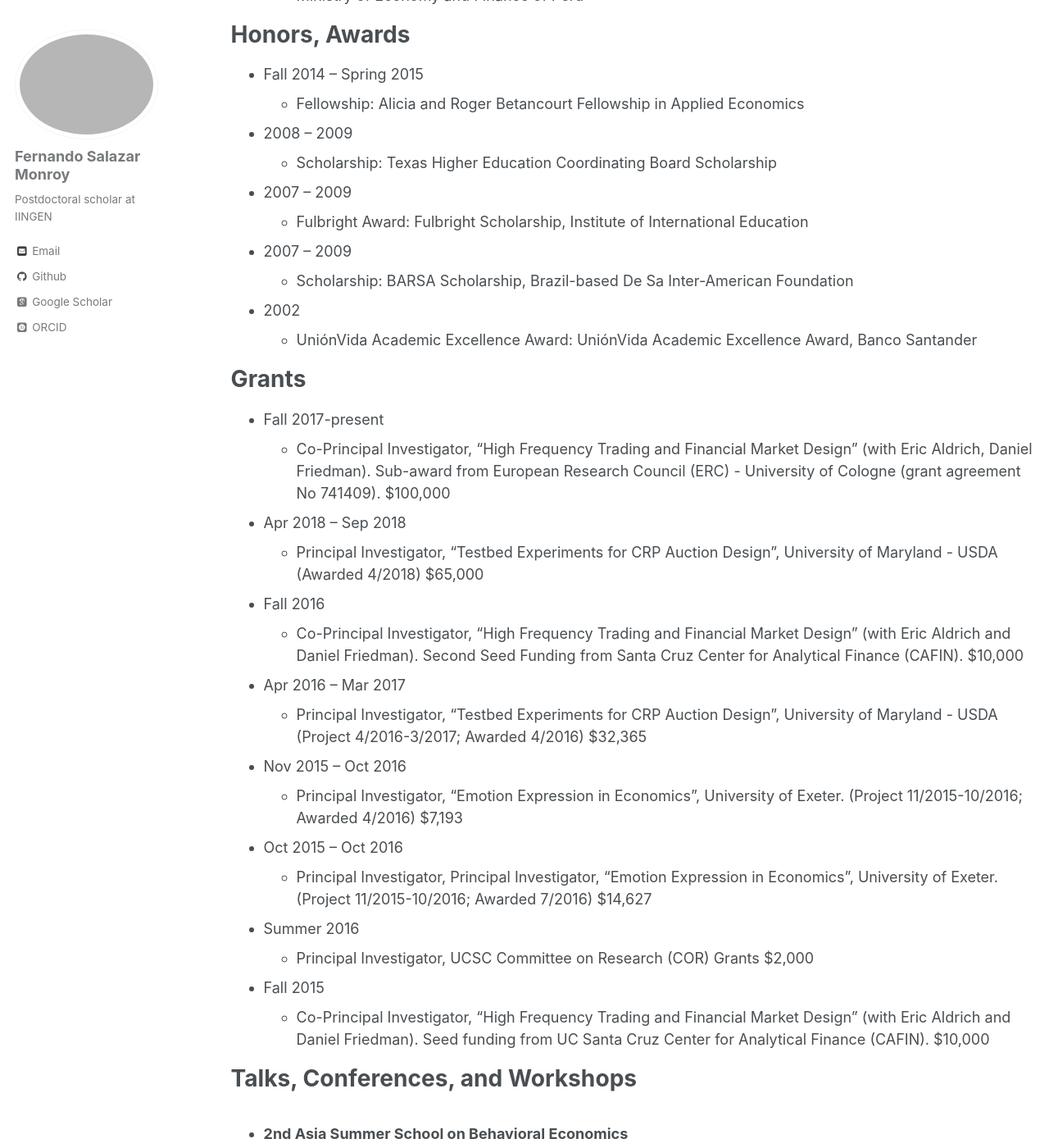
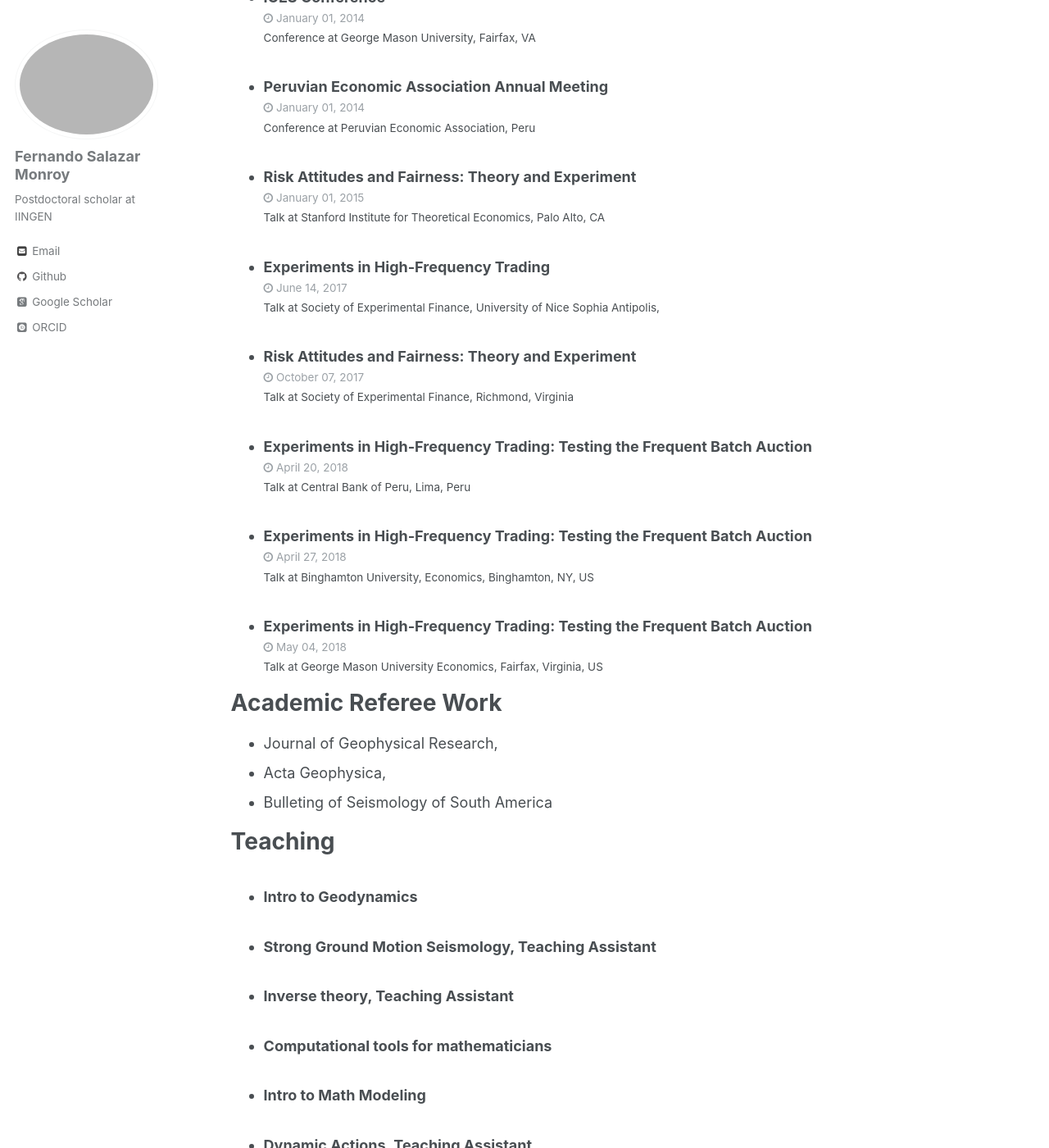
Before and after one commit to Edifesamo14/dr.surimi, a Jekyll site: the page built from _pages/cv.md, in a window 1280 px wide and 1400 px high, scrolled down 2429 px. Shown: the whole window at 82% size. Built offline with Jekyll 4.4.1, drawn with Linux system fonts in a browser that asks for light colours; some web fonts are replaced; some of the changed text lies outside the part shown.

Commit message:
Update cv.md

```diff
--- a/_pages/cv.md
+++ b/_pages/cv.md
@@ -7,32 +7,32 @@ redirect_from:
   - /resume
 ---
 
-<h1 align="center">Kristian López Vargas</h1>
+<h1 align="center">Fernando Salazar-Monroy</h1>
 <p
 align="center">
-<a href="mailto:kristian@ucsc.edu?Subject=From%20github%20page" target="_top">kristian@ucsc.edu</a>
+<a href="mailto:esalazarm@iingen.unam.mx?Subject=From%20github%20page" target="_top">esalazarm@iingen.unam.mx</a>
 <br>
-<a href="https://kmlv.github.io">kmlv.github.io</a>
+<a href="https://edifesamo14.github.io">edifesamo14.github.io</a>
 </p>
 
 {% include base_path %}
 
 Affiliation
 ======
-* July 2015-present: Assistant Professor, Economics Department
-   * University of California, Santa Cruz
+* March 2022-present: Postdoctral Scholar, Seismic Instrumentation Unit, Institute of Engineering
+   * Universidad Nacional Autónoma de México, Mexico City
 
-Research, Teaching Interests
-======
-* Experimental Economics
-* Behavioral Economics
-* Microeconomics
+## Main Research Topics
+* Tsunamigenic earthquakes.
+* Computational Seismology.
+* Finite Element Method.
+* Natural Hazards.
+* Science Education.
 
-Education
-======
-* Ph.D. in Economics, University of Maryland, 2015
-* M.Sc. in Economics, Texas A&M University, 2009
-* B.S. in Social Sciences - Economics, Pontificia Universidad Católica del Perú, 2001
+## Education
+* B.Sc. Physics, 2013. Universidad Pedagógica Nacional, Bogotá, Colombia.
+* M.Sc. Earth Sciences, 2016. Seismology Department, Geophysics Institute, UNAM.
+* Ph.D. Earth Sciences, 2022. Seismology Coordination and Seismic Instrumentation, Institute of Engineering, UNAM.
 
 Research / Publications
 =======================
@@ -40,111 +40,21 @@ Research / Publications
     {% include archive-single-cv.html %}
   {% endfor %}</ul>
 
-
-
 Work experience
 ======
 
-* July 2015-present: Assistant Professor, Economics Department
-   * University of California, Santa Cruz
-
-* Fall 2015 – Spring 2016: Visiting Assistant Professor, Department of Economics
-   * University of Maryland
-
-* Summer 2015: Consultant
-   * Inter-American Development Bank (IADB)
-
-* Fall 2014: Research Assistant, Department of Economics
-   * University of Maryland
-
-* Summer 2013: Consultant
-   * Inter-American Development Bank (IADB)
-
-* Spring 2013: Research Assistant, Department of Economics
-   * University of Maryland
-
-* Summer 2012: Instructor, Escuela de Posgrado
-   * Pontificia Universidad Católica del Perú
-
-* Spring – Summer 2012: Research Assistant, Department of Economics
-   * University of Maryland
-
-* Fall 2011: Teaching Assistant, Department of Economics
-   * University of Maryland
-
-* Spring – Fall 2011: Research Assistant, Department of Economics
-   * University of Maryland
-* Summer 2011: Instructor, Department of Economics
-   * University of Maryland
-* Summer 2011: Consultant
-   * Inter-American Development Bank (IADB)
-
-* Winter 2009: Research Assistant
-   * World Bank
-
-* Fall 2008: Teaching Assistant, Department of Economics
-   * Texas A&M University
-
-* Summer 2008: Research Assistant
-   * World Bank
-
-* 2005 – 2007: Quantitative Specialist, Research Unit
-   * Regulatory Agency of the Telecommunication Industry of Peru (OSIPTEL)
-
-* 2004 – 2005: Research Assistant
-   * Group for the Analysis of Development (GRADE), Peru
-
-* 2002 – 2004: Analyst
-   * Ministry of Economy and Finance of Peru
+* September 2020-present: Temporal Professor, Department of Mathematics, Science Faculty
+   * Universidad Nacional Autónoma de México, Mexico City
 
 
 Honors, Awards
 ======
 
-* Fall 2014 – Spring 2015
-   * Fellowship: Alicia and Roger Betancourt Fellowship in Applied Economics
+* 2011
+   * Scholarship for undergraduate studies: Universidad Pedagógica Nacional, Bogotá, Colombia.
 
-* 2008 – 2009
-   * Scholarship: Texas Higher Education Coordinating Board Scholarship
-
-* 2007 – 2009
-   * Fulbright Award: Fulbright Scholarship, Institute of International Education
-
-* 2007 – 2009
-   * Scholarship: BARSA Scholarship, Brazil-based De Sa Inter-American Foundation
-
-* 2002
-   * UniónVida Academic Excellence Award: UniónVida Academic Excellence Award, Banco Santander
-
-
-Grants
-======
-
-* Fall 2017-present
-   *  Co-Principal Investigator, "High Frequency Trading and Financial Market Design" (with Eric Aldrich, Daniel Friedman). Sub-award from European Research Council (ERC) - University of Cologne (grant agreement No 741409). $100,000
-
-* Apr 2018 – Sep 2018
-   * Principal Investigator, "Testbed Experiments for CRP Auction Design", University of Maryland - USDA (Awarded 4/2018) $65,000
-
-* Fall 2016
-   *  Co-Principal Investigator, "High Frequency Trading and Financial Market Design" (with Eric Aldrich and Daniel Friedman). Second Seed Funding from Santa Cruz Center for Analytical Finance (CAFIN). $10,000
-
-* Apr 2016 – Mar 2017
-   * Principal Investigator, "Testbed Experiments for CRP Auction Design", University of Maryland - USDA (Project 4/2016-3/2017; Awarded 4/2016) $32,365
-
-* Nov 2015 – Oct 2016
-   * Principal Investigator, "Emotion Expression in Economics", University of Exeter. (Project 11/2015-10/2016; Awarded 4/2016) $7,193
-
-* Oct 2015 – Oct 2016
-   * Principal Investigator, Principal Investigator, "Emotion Expression in Economics", University of Exeter. (Project 11/2015-10/2016; Awarded 7/2016) $14,627
-
-* Summer 2016
-   * Principal Investigator, UCSC Committee on Research (COR) Grants $2,000
-
-* Fall 2015
-   * Co-Principal Investigator, "High Frequency Trading and Financial Market Design" (with Eric Aldrich and Daniel Friedman). Seed funding from UC Santa Cruz Center for Analytical Finance (CAFIN).  $10,000
-
-
+* 2010
+   * Best gpa Award in the 2010-I term: Universidad Pedagógica Nacional, Bogotá, Colombia.
 
 Talks, Conferences, and Workshops
 ======
@@ -152,33 +62,14 @@ Talks, Conferences, and Workshops
     {% include archive-single-talk-cv.html %}
   {% endfor %}</ul>
 
-
 Academic Referee Work
 ======
-  * Internationan Economic Review,
-  * Journal of Economic behavior and Organization,
-  * Journal of Economic Psychology
-  * Journal and Behavioral Experimental Economics
-  * Journal and Behavioral Experimental Finance
-  * Journal of Economics & Management Strategy
-  * Latin American Research Review
+  * Journal of Geophysical Research,
+  * Acta Geophysica,
+  * Bulleting of Seismology of South America
 
 Teaching
 ======
   <ul>{% for post in site.teaching %}
     {% include archive-single-cv.html %}
   {% endfor %}</ul>
-
-
-Service
-======
-* Coorganizer of the 2018 Lima Conference of Behavioral and Experimental Economics.
-* Coorganizer of the 2018 UCSC Workshop on High-Frequency Trading and Financial Market Design.
-* University Service - Service to the Department: 2015-16, Coordinator for department's weekly Brown Bag Seminar Series
-* University Service- Service to the University: Spring 2016, Review Committee Member, 2016 UC MEXUS-CCONACYT Resarch Grant
-
-Other
-======
-* Co-Director LEEPS Lab UCSC, CA
-* Co-Director LEEX Lab PUCP, Peru
-* Co-founder Ankay Inc. www.ankay.org
```
